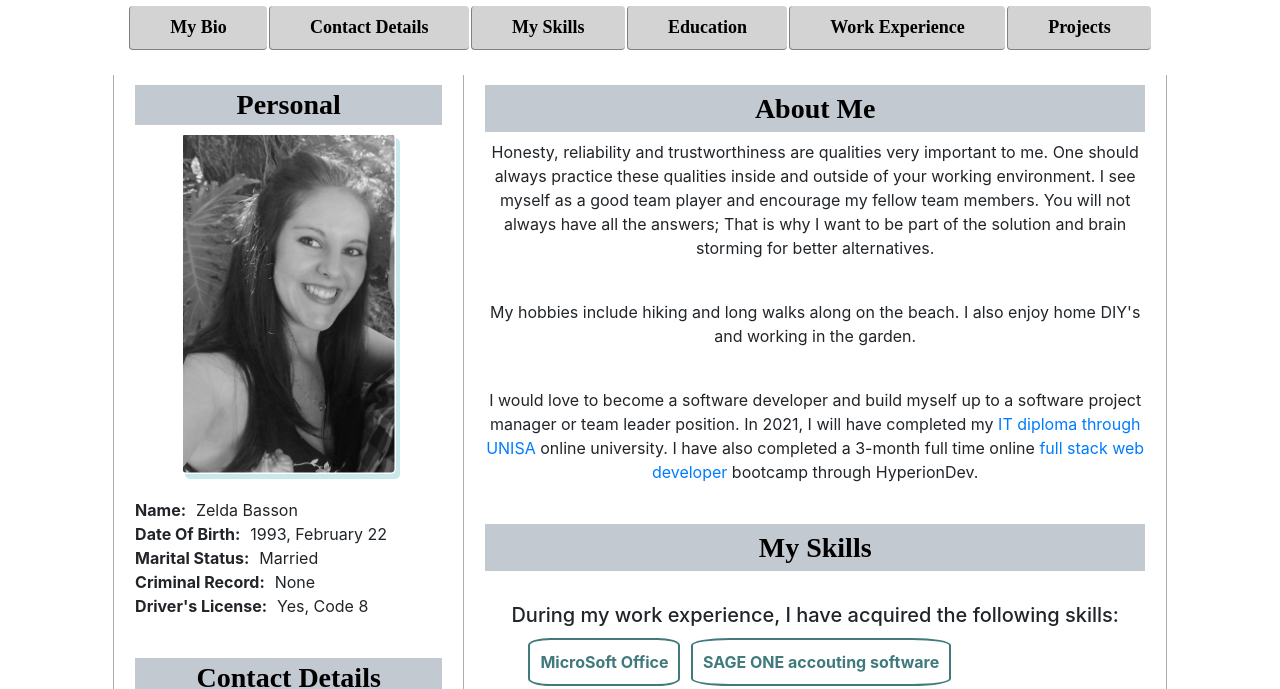
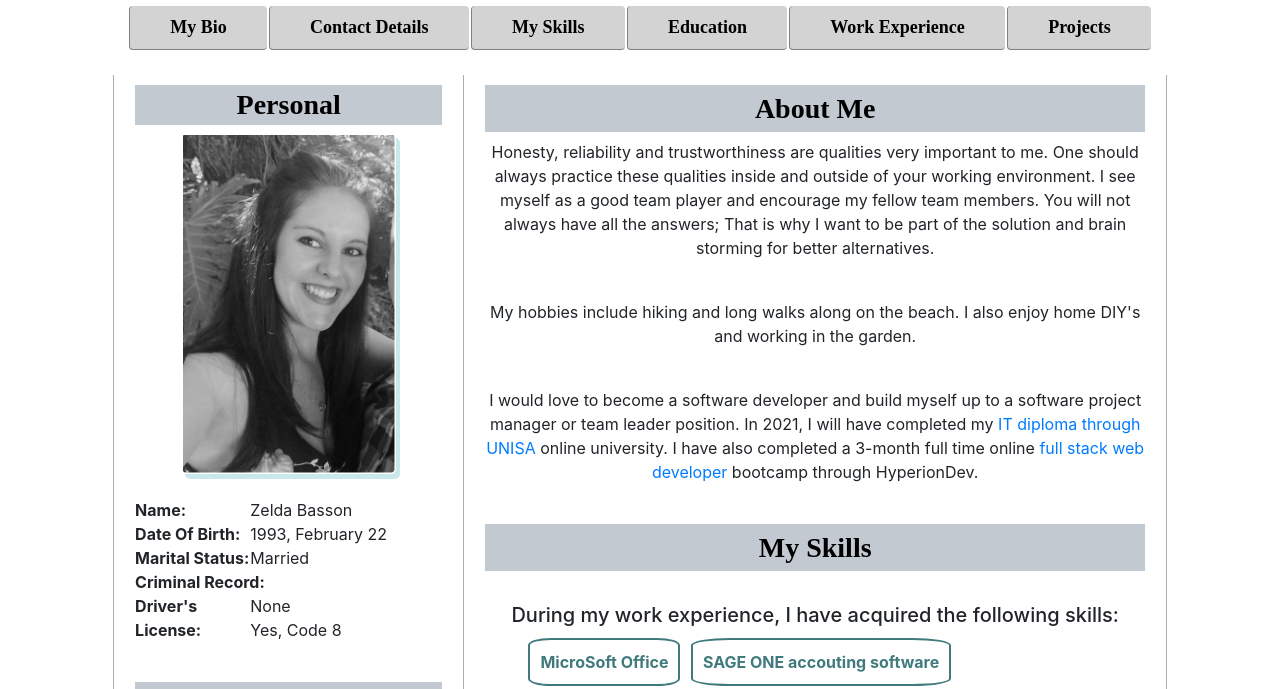
Before and after one commit to ZelB/Zelda_Basson_resume, a plain HTML site: page index.html in a window 1280 px wide. Shown: the part 106-795 px from the top of the page. Drawn offline with nearby package versions, Linux system fonts and the light colour scheme.

```diff
--- a/index.html
+++ b/index.html
@@ -68,23 +68,23 @@
             <br>
             <p>
                 <span><b>Name: </b></span>
-                <span class="answerSpan">Zelda Basson</span>
+                <span class="answerInfoSpan">Zelda Basson</span>
                 <br>
 
                 <span><b>Date Of Birth: </b></span>
-                <span class="answerSpan">1993, February 22</span>
+                <span class="answerInfoSpan">1993, February 22</span>
                 <br>
 
                 <span><b>Marital Status: </b></span>
-                <span class="answerSpan">Married</span>
+                <span class="answerInfoSpan">Married</span>
                 <br>
 
                 <span><b>Criminal Record: </b></span>
-                <span class="answerSpan">None</span>
+                <span class="answerInfoSpan">None</span>
                 <br>
 
                 <span><b>Driver's License: </b></span>
-                <span class="answerSpan">Yes, Code 8</span>
+                <span class="answerInfoSpan">Yes, Code 8</span>
                 <br>
             </p>
             <br>
@@ -105,7 +105,7 @@
             <!-- LinkedIn information-->
             <h3 id="contactDiv" class="introHeading">Follow Me</h3>
             <p>
-                <a class="linkedInClass" href="https://www.linkedin.com/in/zelda-basson-790985129/" target="_blank"> LinkedIn <i class="material-icons">account_box</i></a>
+                <a class="linkedInClass" href="https://www.linkedin.com/in/zelda-basson-790985129/" target="_blank"> <i class="material-icons">account_box</i> LinkedIn </a>
             </p>
             <br>
 
--- a/onLineCV.css
+++ b/onLineCV.css
@@ -79,6 +79,11 @@
     text-align: center;
 }
 
+.answerInfoSpan {
+    float: right;
+    width: 12em;
+}
+
 /* To allight some heading and paragraphs in the center*/
 .centre {
     text-align: center;
```
